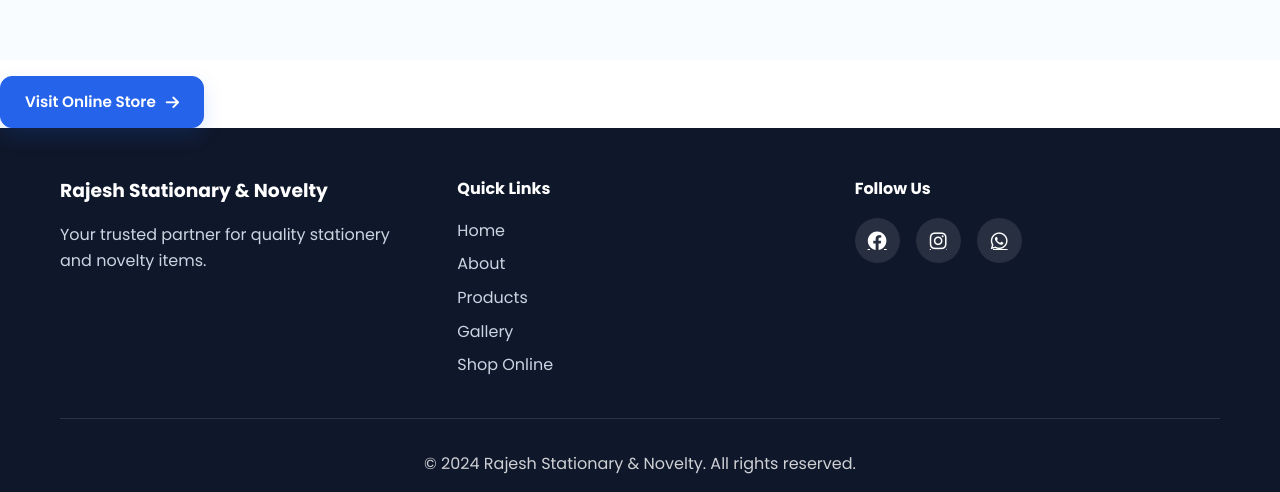
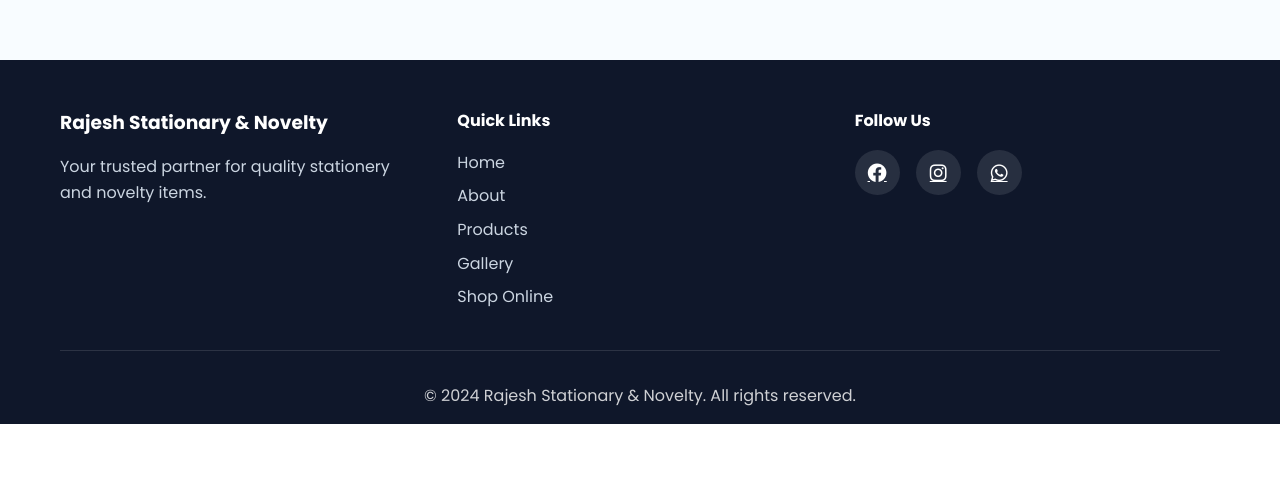
Before and after one commit to AdityaKumar2708/RSN-Static-Website, a plain HTML site: page index.html in a window 1280 px wide. Shown: the part 4470-4962 px from the top of the page. After the commit the page ends 4894 px from the top, so only its background shows below. Drawn offline with nearby package versions, Linux system fonts and the light colour scheme; grey boxes are pictures that could not be loaded.

Commit message:
Update website HTML content

```diff
--- a/index.html
+++ b/index.html
@@ -258,10 +258,6 @@
             </iframe>
         </div>
     </section>
-
-    <a href="https://rajeshstaionery.store" class="cta-button small" target="_blank" rel="noopener noreferrer">
-        Visit Online Store <i class="fas fa-arrow-right"></i>
-    </a>
     <!-- Footer -->
     <footer class="footer">
         <div class="container">
```
